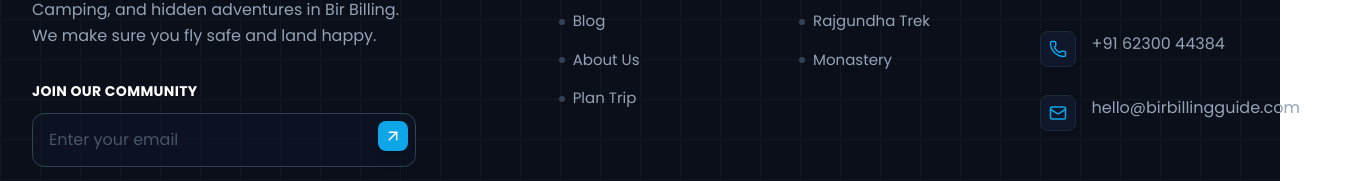
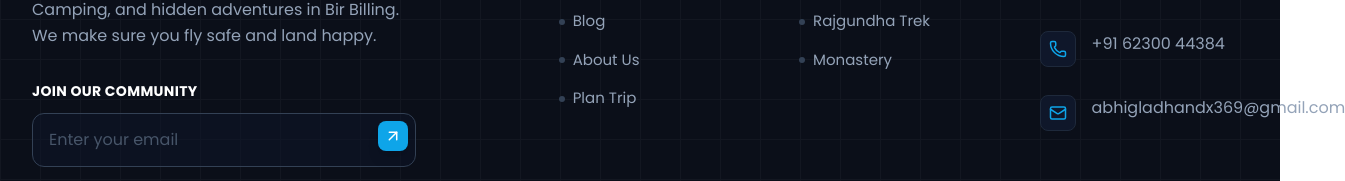
Before and after one commit to pawan369x/LocalBir, a React (Vite) app: page / in a window 1280 px wide. Shown: the part 6683-6864 px from the top of the page, 1345 px wide, since content can reach past the window. Built offline with nearby package versions, Linux system fonts and the light colour scheme; no server answers.

Commit message:
Update email address in footer

```diff
--- a/src/components/Footer.jsx
+++ b/src/components/Footer.jsx
@@ -159,8 +159,8 @@ const Footer = ({ onBookClick }) => {
                                 />
                                 <ContactItem
                                     icon={<Mail size={18} />}
-                                    text="hello@birbillingguide.com"
-                                    href="mailto:hello@birbillingguide.com"
+                                    text="abhigladhandx369@gmail.com"
+                                    href="mailto:abhigladhandx369@gmail.com"
                                 />
                             </ul>
                         </div>
```
